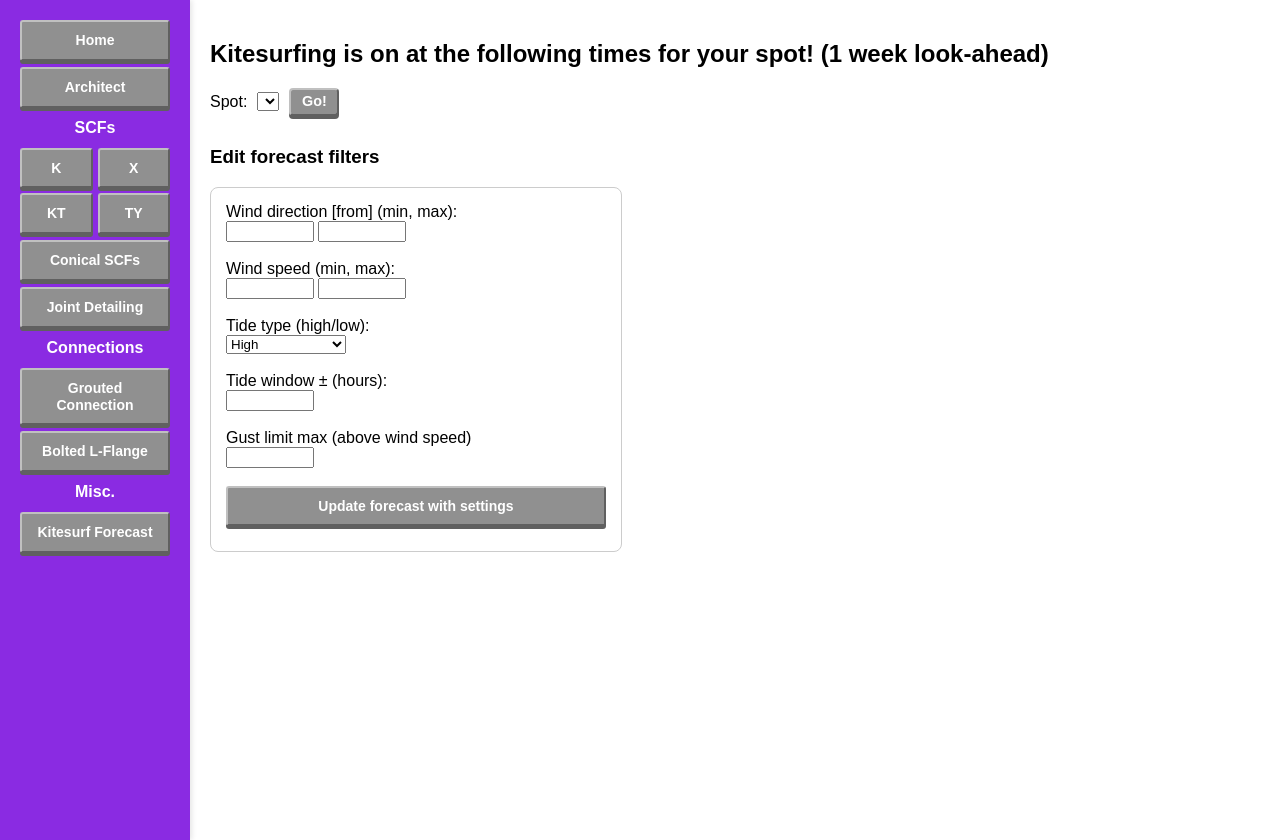
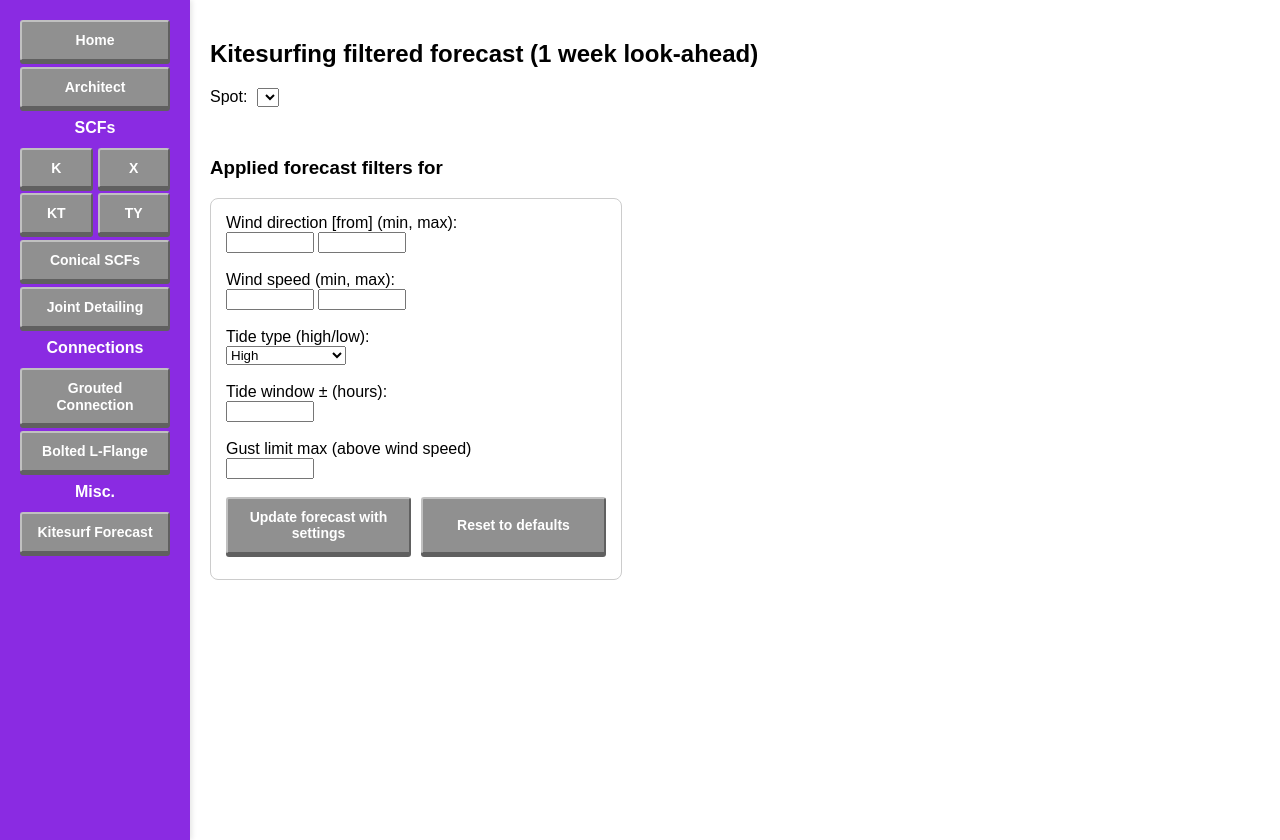
Before and after one commit to willwhitearup/oswdesigntools, a Flask app: template templates/kitesurf.html in a window 1280 px wide. Run offline with Flask 3, Linux system fonts and the light colour scheme; the template is opened without the code that fills it, so the values that code supplies are empty.

Commit message:
Updated kitesurf stuff

```diff
--- a/kitesurf/kitesurf_route.py
+++ b/kitesurf/kitesurf_route.py
@@ -16,6 +16,12 @@ def kitesurf_route():
         form_data = data.get('form_data', {})
         # Get location from query param, default to "wsm" if not provided
         loc = form_data.get("location", "wsm")
+
+        # Reset stored user settings for this location
+        if form_data.get("reset_loc_data"):
+            if "user_loc_data" in session and loc in session["user_loc_data"]:
+                session["user_loc_data"].pop(loc)
+                session.modified = True
 
         use_defaults = form_data.get("use_defaults", False)
         loc_data = get_loc_data_for_location(loc)
--- a/templates/kitesurf.html
+++ b/templates/kitesurf.html
@@ -1,7 +1,8 @@
 {% extends "base.html" %}
 {% block content %}
+{% include "kitesurf_styles.html" %}
 
-<h2>Kitesurfing is on at the following times for your spot! (1 week look-ahead)</h2>
+<h2>Kitesurfing filtered forecast (1 week look-ahead)</h2>
 
 <div style="display:flex; align-items:center; gap:10px; margin-bottom:10px;">
     <label for="location-select">Spot:</label>
@@ -10,16 +11,14 @@
             <option value="{{ loc }}" {% if loc == defaults.default_location %}selected{% endif %}>{{ loc }}</option>
         {% endfor %}
     </select>
-
-    <!-- Small button -->
-    <button id="reset-loc-data" style="width:50px; height:28px; padding:0; font-size:0.9em; border-radius:4px;">Go!</button>
 </div>
 
 <div id="forecast-table" style="margin-top:20px;"></div>
 
+<h3 id="edit-title" style="margin-top:30px;">Edit forecast filters</h3>
 
-<h3 style="margin-top:30px;">Edit forecast filters</h3>
 <div id="loc-edit" style="border:1px solid #ccc; padding:15px; border-radius:8px; width:380px;">
+
     <label>Wind direction [from] (min, max):</label><br>
     <input id="wd-from" type="number" step="1" style="width:80px;">
     <input id="wd-to" type="number" step="1" style="width:80px;"><br><br>
@@ -40,23 +39,33 @@
     <label>Gust limit max (above wind speed)</label><br>
     <input id="gust-limit" type="number" step="1" style="width:80px;"><br><br>
 
-    <button id="save-loc-data">Update forecast with settings</button>
+    <div style="display:flex; gap:10px;">
+        <button id="save-loc-data">Update forecast with settings</button>
+        <button id="reset-defaults"></button>
+    </div>
 
     <div id="save-status" style="margin-top:10px; color:green;"></div>
 </div>
 
+
 <script>
+
 const locationSelect = document.getElementById("location-select");
-
-// store original loc_data defaults per location
-let defaultLocData = {};
-
 
 
 /* ------------------------------------------------------------------
    Fetch forecast + loc_data from Flask
 ------------------------------------------------------------------ */
 function fetchForecast(location) {
+
+    // update dynamic title
+    document.getElementById("edit-title").textContent =
+        `Applied forecast filters for ${location}`;
+
+    // update reset button text
+    document.getElementById("reset-defaults").textContent =
+        `Reset to ${location} defaults`;
+
     fetch("/kitesurf", {
         method: "POST",
         headers: {"Content-Type": "application/json"},
@@ -65,50 +74,47 @@ function fetchForecast(location) {
     .then(response => response.json())
     .then(data => {
 
-        // Store a copy of loc_data as default for this location
-        if (!defaultLocData[location]) {
-            defaultLocData[location] = JSON.parse(JSON.stringify(data.loc_data));
-        }
+        /* ---------- Build forecast table ---------- */
 
-        // Build table
         let html = "<table border='1'><tr>";
         data.columns.forEach(col => html += `<th>${col}</th>`);
         html += "</tr>";
+
         data.rows.forEach(row => {
             html += "<tr>";
             row.forEach(cell => html += `<td>${cell}</td>`);
             html += "</tr>";
         });
+
         html += "</table>";
         document.getElementById("forecast-table").innerHTML = html;
 
-        // Update loc_info
+
+        /* ---------- Load location data ---------- */
         const locData = data.loc_data;
-        const locName = location;
-        document.getElementById("loc-info").innerHTML = `
-            <p><strong>${locName} wind direction window (from, to):</strong> ${locData.wind_direction}</p>
-            <p><strong>${locName} wind speed range (from, to):</strong> ${locData.wind_speed}</p>
-            <p><strong>${locName} tide window:</strong> ${locData.tide_window[0]} ± ${locData.tide_window[1]} hr</p>
-            <p><strong>${locName} gust limit:</strong> ${locData.wind_gust_limit}</p>
-        `;
 
-        // Populate editable form fields
         document.getElementById("wd-from").value = locData.wind_direction[0];
         document.getElementById("wd-to").value = locData.wind_direction[1];
+
         document.getElementById("ws-from").value = locData.wind_speed[0];
         document.getElementById("ws-to").value = locData.wind_speed[1];
+
         document.getElementById("tide-type").value = locData.tide_window[0];
         document.getElementById("tide-range").value = locData.tide_window[1];
+
         document.getElementById("gust-limit").value = locData.wind_gust_limit;
 
         document.getElementById("save-status").textContent = "";
     });
 }
 
+
 /* ------------------------------------------------------------------
    Save custom user-defined loc_data
 ------------------------------------------------------------------ */
+
 document.getElementById("save-loc-data").addEventListener("click", function () {
+
     const custom = {
         wind_direction: [
             Number(document.getElementById("wd-from").value),
@@ -136,13 +142,17 @@ document.getElementById("save-loc-data").addEventListener("click", function () {
         })
     })
     .then(r => r.json())
-    .then(result => {
+    .then(() => {
         document.getElementById("save-status").textContent =
             "Custom settings saved and forecast refreshed.";
+
         fetchForecast(locationSelect.value);
     });
+
 });
-document.getElementById("reset-loc-data").addEventListener("click", function () {
+
+document.getElementById("reset-defaults").addEventListener("click", function () {
+
     const locName = locationSelect.value;
 
     fetch("/kitesurf", {
@@ -151,44 +161,51 @@ document.getElementById("reset-loc-data").addEventListener("click", function ()
         body: JSON.stringify({
             form_data: {
                 location: locName,
-                use_defaults: true   // <-- tell Flask to ignore session
+                reset_loc_data: true
             }
         })
     })
     .then(response => response.json())
     .then(data => {
+
         const locData = data.loc_data;
 
-        // reset form fields
         document.getElementById("wd-from").value = locData.wind_direction[0];
         document.getElementById("wd-to").value = locData.wind_direction[1];
+
         document.getElementById("ws-from").value = locData.wind_speed[0];
         document.getElementById("ws-to").value = locData.wind_speed[1];
+
         document.getElementById("tide-type").value = locData.tide_window[0];
         document.getElementById("tide-range").value = locData.tide_window[1];
+
         document.getElementById("gust-limit").value = locData.wind_gust_limit;
 
-        // update table and info
-        let html = "<table border='1'><tr>";
-        data.columns.forEach(col => html += `<th>${col}</th>`);
-        html += "</tr>";
-        data.rows.forEach(row => {
-            html += "<tr>";
-            row.forEach(cell => html += `<td>${cell}</td>`);
-            html += "</tr>";
-        });
-        html += "</table>";
-        document.getElementById("forecast-table").innerHTML = html;
+        fetchForecast(locName);
 
-        document.getElementById("loc-info").innerHTML = `
-            <p><strong>${locName} wind direction window (from, to):</strong> ${locData.wind_direction}</p>
-            <p><strong>${locName} wind speed range (from, to):</strong> ${locData.wind_speed}</p>
-            <p><strong>${locName} tide window:</strong> ${locData.tide_window[0]} ± ${locData.tide_window[1]} hr</p>
-            <p><strong>${locName} gust limit:</strong> ${locData.wind_gust_limit}</p>
-        `;
-        document.getElementById("save-status").textContent = "Reverted to defaults from Flask.";
+        document.getElementById("save-status").textContent =
+            "Defaults restored.";
+
     });
+
 });
+
+
+/* ------------------------------------------------------------------
+   Location change reload
+------------------------------------------------------------------ */
+
+locationSelect.addEventListener("change", function () {
+    fetchForecast(locationSelect.value);
+});
+
+
+/* ------------------------------------------------------------------
+   Load default forecast on page open
+------------------------------------------------------------------ */
+
+fetchForecast(locationSelect.value);
+
 
 </script>
 
--- /dev/null
+++ b/templates/kitesurf_styles.html
@@ -0,0 +1,53 @@
+<style>
+    #forecast-table {
+        width: 100%;
+        display: flex;
+        justify-content: flex-start;
+        margin-top: 20px;
+    }
+
+    #forecast-table table {
+        border-collapse: separate;
+        border-spacing: 0;
+        width: auto;          /* only as wide as content */
+        max-width: 100%;
+        font-family: 'Segoe UI', Tahoma, Geneva, Verdana, sans-serif;
+        box-shadow: 0 4px 12px rgba(0,0,0,0.05);
+        border-radius: 12px;
+        overflow: hidden;
+    }
+
+    #forecast-table th, #forecast-table td {
+        padding: 10px 16px;
+        text-align: center;
+    }
+
+    #forecast-table th {
+        background-color: #8a2be2;
+        color: white;
+        font-weight: 700;
+        font-size: 0.95rem;
+    }
+
+    #forecast-table tr:nth-child(even) td {
+        background-color: #f5f5f5;
+    }
+
+    #forecast-table tr:hover td {
+        background-color: #e3f2fd;
+        transition: background-color 0.2s ease-in-out;
+    }
+
+    #forecast-table td {
+        font-size: 0.9rem;
+    }
+
+    /* make table scrollable on small screens */
+    @media (max-width: 768px) {
+        #forecast-table table {
+            display: block;
+            overflow-x: auto;
+            white-space: nowrap;
+        }
+    }
+</style>
```
